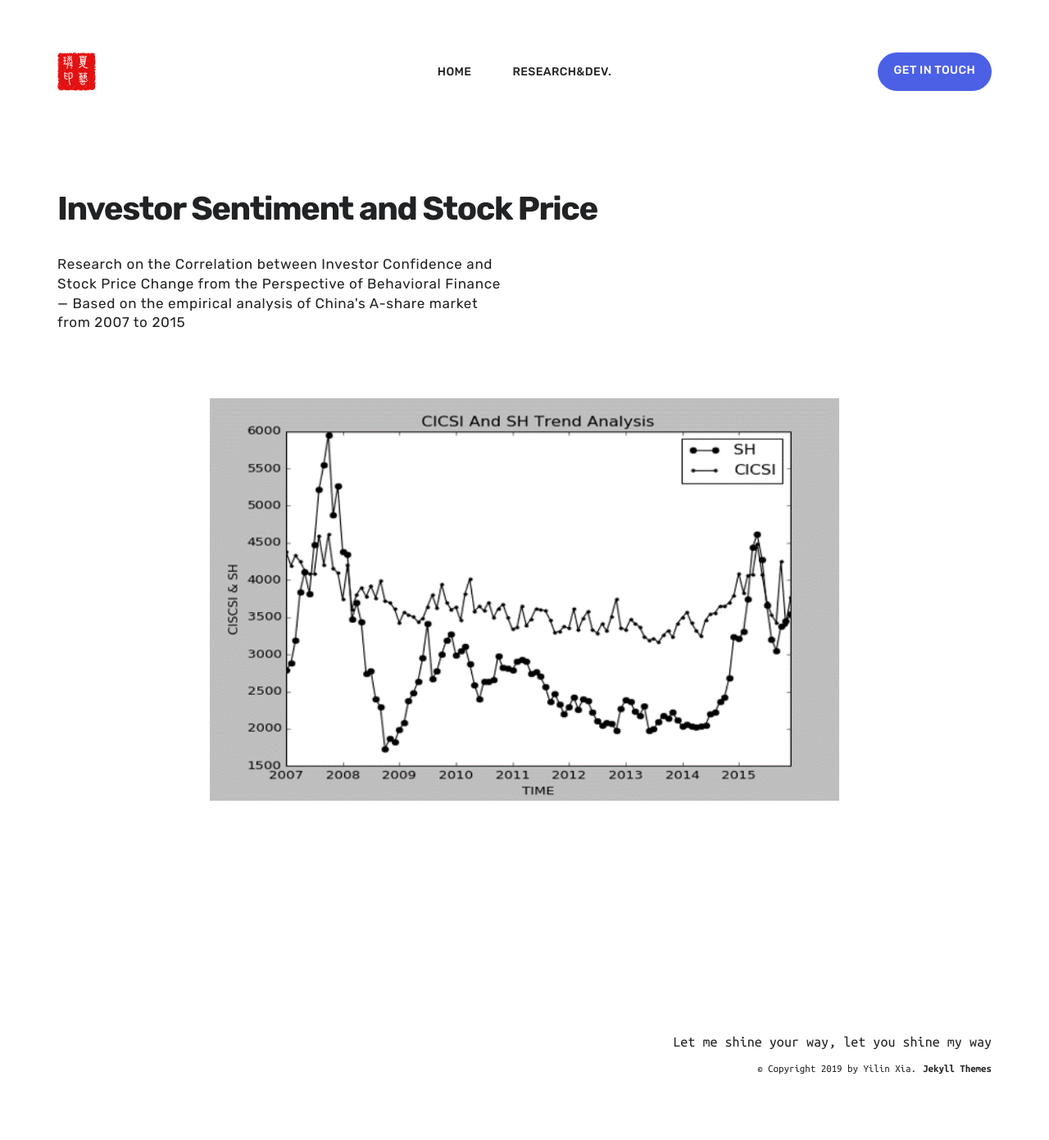
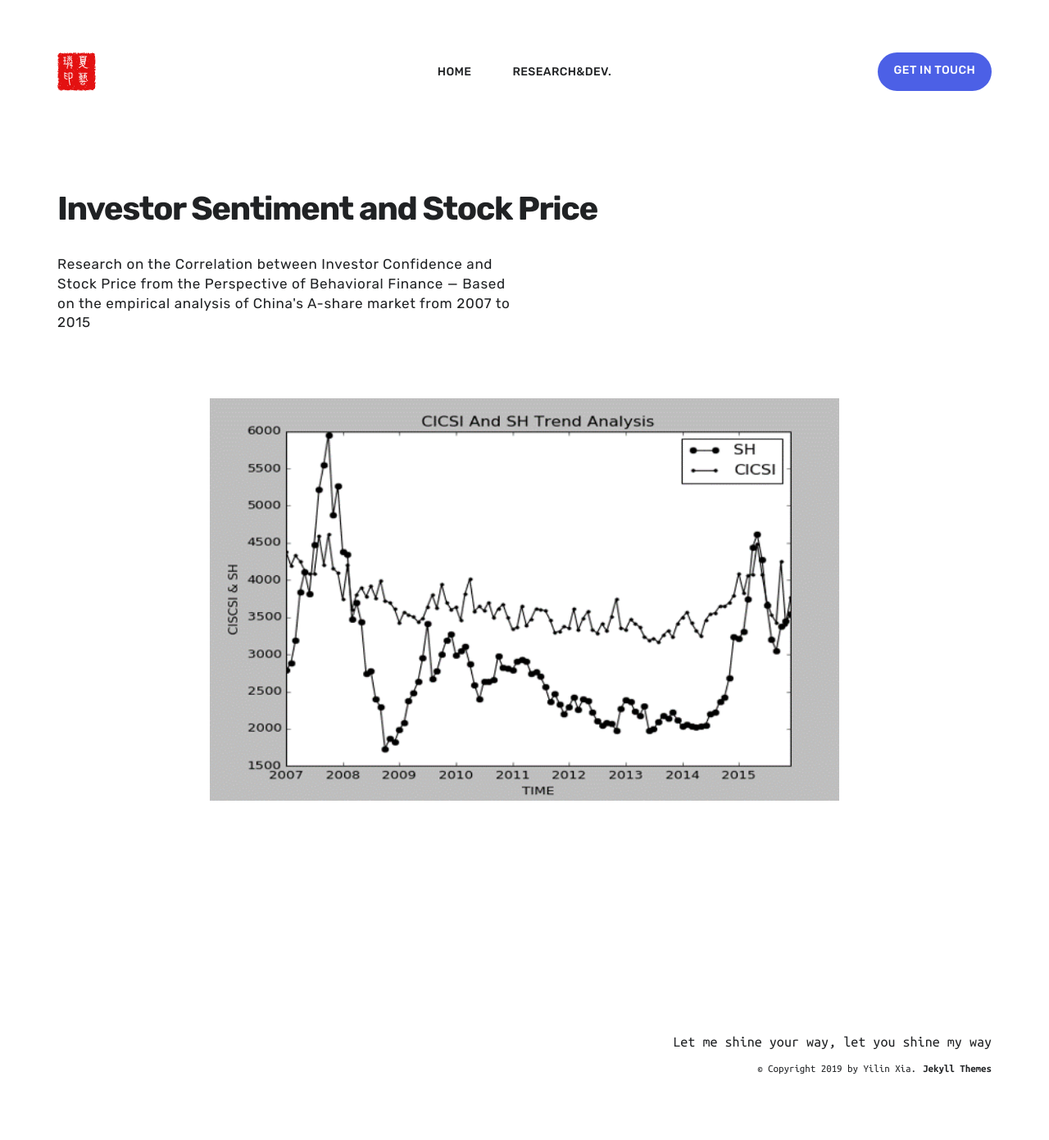
Before and after one commit to YilinXia/yilinxia.github.io, a Jekyll site: the page built from _projects/2015-12-6-Stock.md, in a window 1280 px wide. Shown: the whole page at 82% size. Built offline with Jekyll 4.4.1, drawn with Linux system fonts in a browser that asks for light colours; nearby versions of some CDN libraries; some of the changed lines change nothing that is shown.

Commit message:
Update 2015-12-6-Stock.md

```diff
--- a/_projects/2015-12-6-Stock.md
+++ b/_projects/2015-12-6-Stock.md
@@ -1,13 +1,13 @@
 ---
 title: Investor Sentiment and Stock Price
-subtitle:  Research on the Correlation between Investor Confidence and Stock Price Change from the Perspective of Behavioral Finance — Based on the empirical analysis of China's A-share market from 2007 to 2015
+subtitle:  Research on the Correlation between Investor Confidence and Stock Price from the Perspective of Behavioral Finance — Based on the empirical analysis of China's A-share market from 2007 to 2015
 label:
   - Python
   - Web Scaping
   - Behavioral Finance
 date: 2015-12-6 00:00:00
 period: 2016 Sping
-description: —— The 13th Undergraduate Research and Innovation Project </br> —— Undergraduate Research Innovation Scholarship
+description: —— Sponsored by SWUFE Office of Undergraduate Research </br> —— Won the SWUFE scholarships for undergraduate research
 featured_image: project0-1.png
 accent_color: '#666666'
 font_color: "white"
```
